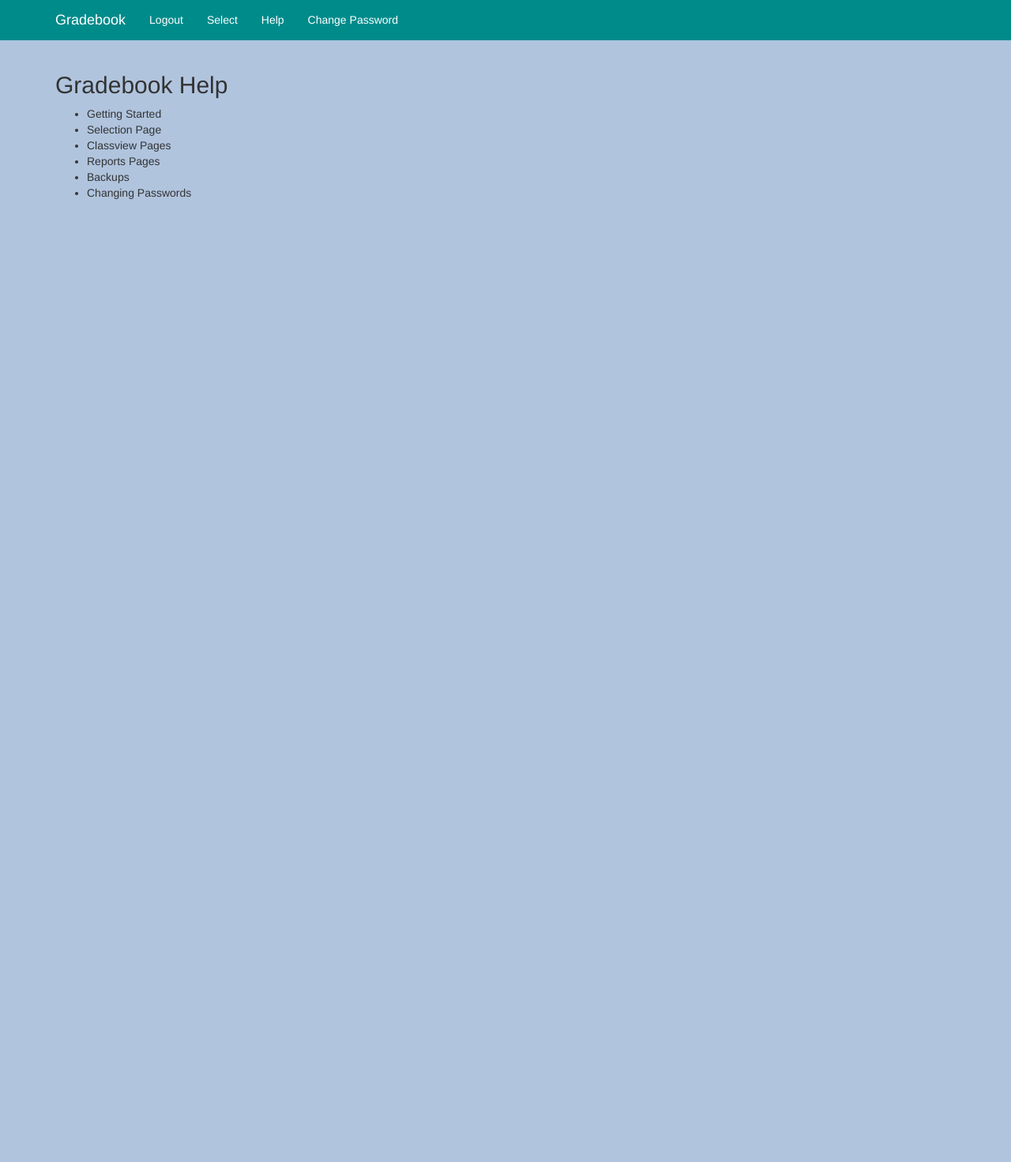
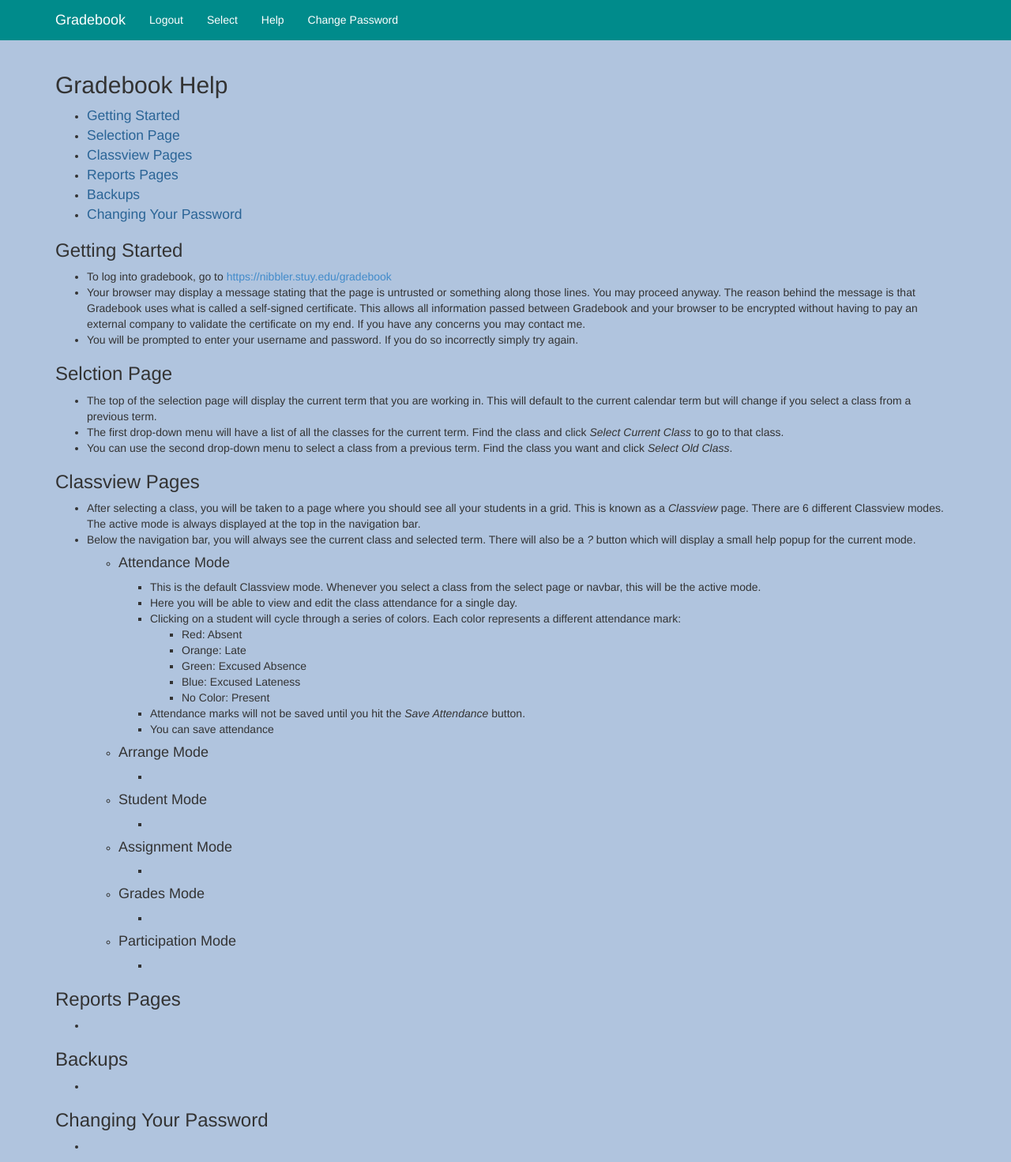
Before and after one commit to jonalf/gradebook-open, a Flask app: template templates/help.html in a window 1280 px wide. Shown: the whole page at 79% size. Before the commit the page ends 252 px from the top, so only its background shows below. Run offline with Flask 2, Linux system fonts and the light colour scheme; the template is opened without the code that fills it, so the values that code supplies are empty; parts of the project's set-up code (start-up, migrations or seed data) failed here and were passed over; some libraries are stand-ins or nearby versions.

Commit message:
adding documentation. fixed bug where excused absence could not be changed to excused lateness

```diff
--- a/app.py
+++ b/app.py
@@ -18,8 +18,6 @@ CURRENT_TERM = '2014-fall'
 
 app = Flask(__name__)
 app.secret_key = open('/dev/random', 'rb').read(32)
-#app.secret_key='2r\xe9w| \xcf\xb7f\xc8\x94p\xd0\xfb\xb6\x96VZ`\x14\x1c\x05X\xb7'
-
 
 #LOGIN LOGOUT SELECTION FUNCTIONS
 @app.route("/")
--- a/static/style.css
+++ b/static/style.css
@@ -247,3 +247,20 @@ td.report {
     border: 4px solid blue;
     font-weight: bold;
 }
+
+
+.helplink {
+    color: #2a6496;
+    font-size: 125%;
+}
+
+/*
+li > a {
+    color: cornsilk;
+}
+
+li > a:hover {
+    color: white;
+    background-color: cadetblue;
+}
+*/
--- a/templates/help.html
+++ b/templates/help.html
@@ -11,17 +11,157 @@
 
 {% block content %}
 
-<h2>Gradebook Help</h2>
-<ul>
-  <li>Getting Started</li>
-  <li>Selection Page</li>
-  <li>Classview Pages</li>
-  <li>Reports Pages</li>
-  <li>Backups</li>
-  <li>Changing Passwords</li>
-</ul>
+<div>
+  <h2>Gradebook Help</h2>
+  <ul>
+    <li><a href="#start" class="helplink">Getting Started</a></li>
+    <li><a href="#select" class="helplink">Selection Page</a></li>
+    <li><a href="#classview" class="helplink">Classview Pages</a></li>
+    <li><a href="#reports" class="helplink">Reports Pages</a></li>
+    <li><a href="#backups" class="helplink">Backups</a></li>
+    <li><a href="#resetpw" class="helplink">Changing Your Password</a></li>
+  </ul>
+</div>
+
+<div>
+  <h3 id="start">Getting Started</h3>
+  <ul>
+    <li>
+      To log into gradebook, go to <a href="https://nibbler.stuy.edu/gradebook">https://nibbler.stuy.edu/gradebook</a>
+    </li>
+    <li>
+      Your browser may display a message stating that the page is untrusted or something along those lines. You may proceed anyway. The reason behind the message is that Gradebook uses what is called a self-signed certificate. This allows all information passed between Gradebook and your browser to be encrypted without having to pay an external company to validate the certificate on my end. If you have any concerns you may contact me.
+    </li>
+    <li>
+      You will be prompted to enter your username and password. If you do so incorrectly simply try again.
+    </li>
+  </ul>
+
+  <h3 id="select">Selction Page</h3>
+  <ul>
+    <li>
+      The top of the selection page will display the current term that you are working in. This will default to the current calendar term but will change if you select a class from a previous term.
+    </li>
+    <li>
+      The first drop-down menu will have a list of all the classes for the current term. Find the class and click <i>Select Current Class</i> to go to that class.
+    </li>
+    <li>
+      You can use the second drop-down menu to select a class from a previous term. Find the class you want and click <i>Select Old Class</i>.
+    </li>
+  </ul>
+
+  <h3 id="classview">Classview Pages</h3>
+  <ul>
+    <li>
+      After selecting a class, you will be taken to a page where you should see all your students in a grid. This is known as a <i>Classview</i> page. There are 6 different Classview modes. The active mode is always displayed at the top in the navigation bar.
+    </li>
+    <li>
+      Below the navigation bar, you will always see the current class and selected term. There will also be a <i>?</i> button which will display a small help popup for the current mode.
+    </li>
+    <ul>
+      <li>
+	<h4>Attendance Mode</h4>
+	<ul>
+	  <li>
+	    This is the default Classview mode. Whenever you select a
+	    class from the select page or navbar, this will be the active mode.
+	  </li>
+	  <li>
+	    Here you will be able to view and edit the class attendance for a single day.
+	  </li>
+	  <li>
+	    Clicking on a student will cycle through a series of colors. Each color represents a different attendance mark:
+	    <ul>
+	      <li>
+		Red: Absent
+	      </li>
+	      <li>
+		Orange: Late
+	      </li>
+	      <li>
+		Green: Excused Absence
+	      </li>
+	      <li>
+		Blue: Excused Lateness
+	      </li>
+	      <li>
+		No Color: Present
+	      </li>
+	    </ul>
+	  </li>
+	  <li>
+	    Attendance marks will not be saved until you hit the <i>Save Attendance</i> button.
+	  </li>
+	  <li>
+	    You can save attendance
+	  </li>
+	</ul>
+      </li>
+
+      <li>
+	<h4>Arrange Mode</h4>
+	<ul>
+	  <li>
+	  </li>
+	</ul>
+      </li>
+
+      <li>
+	<h4>Student Mode</h4>
+	<ul>
+	  <li>
+	  </li>
+	</ul>
+      </li>
+
+      <li>
+	<h4>Assignment Mode</h4>
+	<ul>
+	  <li>
+	  </li>
+	</ul>
+      </li>
+
+      <li>
+	<h4>Grades Mode</h4>
+	<ul>
+	  <li>
+	  </li>
+	</ul>
+      </li>
+
+      <li>
+	<h4>Participation Mode</h4>
+	<ul>
+	  <li>
+	  </li>
+	</ul>
+      </li>
+
+    </ul>
+
+  </ul>
+
+  <h3 id="reports">Reports Pages</h3>
+  <ul>
+    <li>
+    </li>
+  </ul>
+
+  <h3 id="backups">Backups</h3>
+  <ul>
+    <li>
+    </li>
+  </ul>
+
+  <h3 id="resetpw">Changing Your Password</h3>
+  <ul>
+    <li>
+    </li>
+  </ul>
 
 
+</div>
 
 {% endblock %}
 
--- a/utils/db.py
+++ b/utils/db.py
@@ -279,6 +279,8 @@ class db:
                 self.setAttendance(csp, term, s, 'X', date)
                 if date in a:
                     self.removeAttendance(csp, term, s, 'A', date)
+                if date in e:
+                    self.removeAttendance(csp, term, s, 'E', date)
                 if date in l:
                     self.removeAttendance(csp, term, s, 'L', date)
 
```
